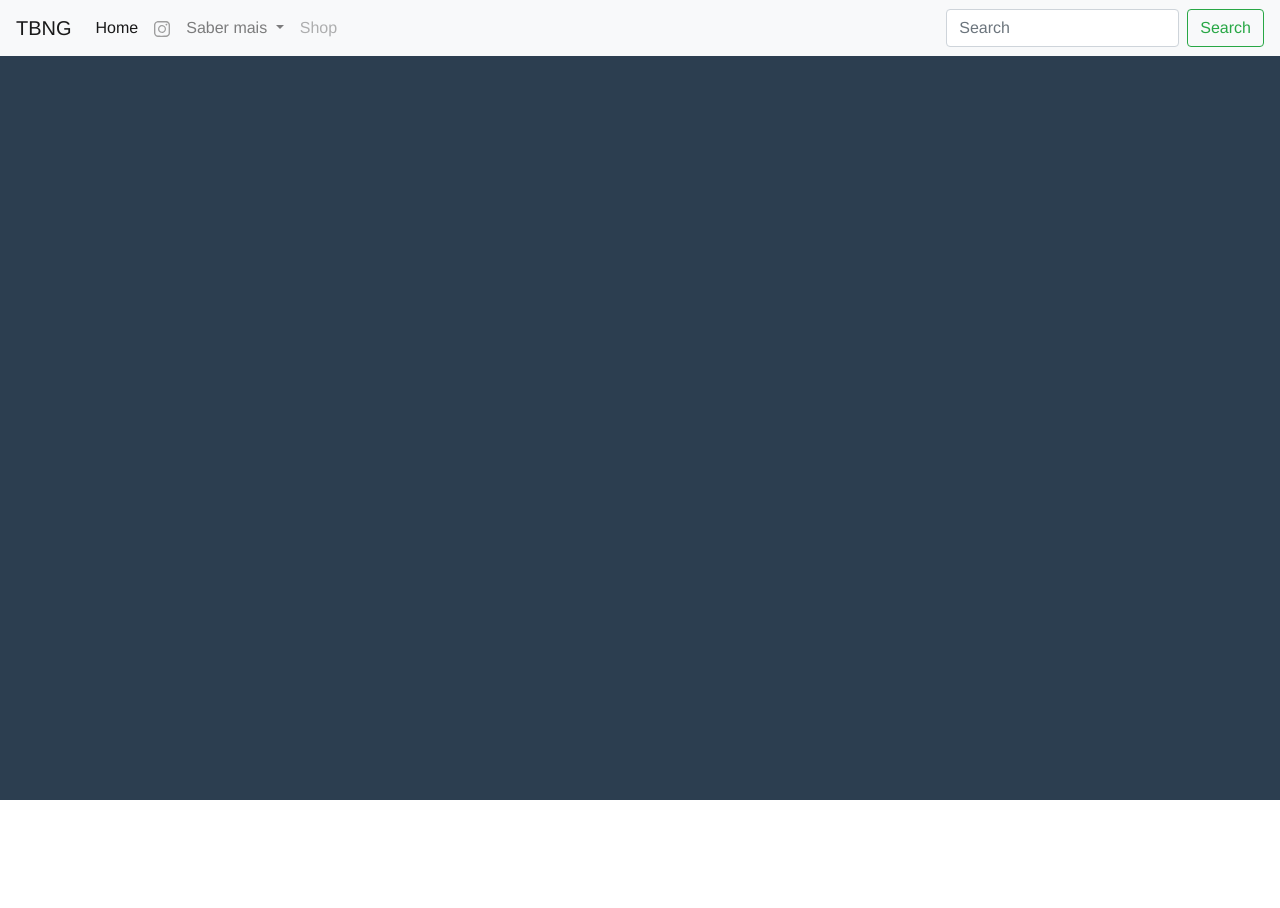
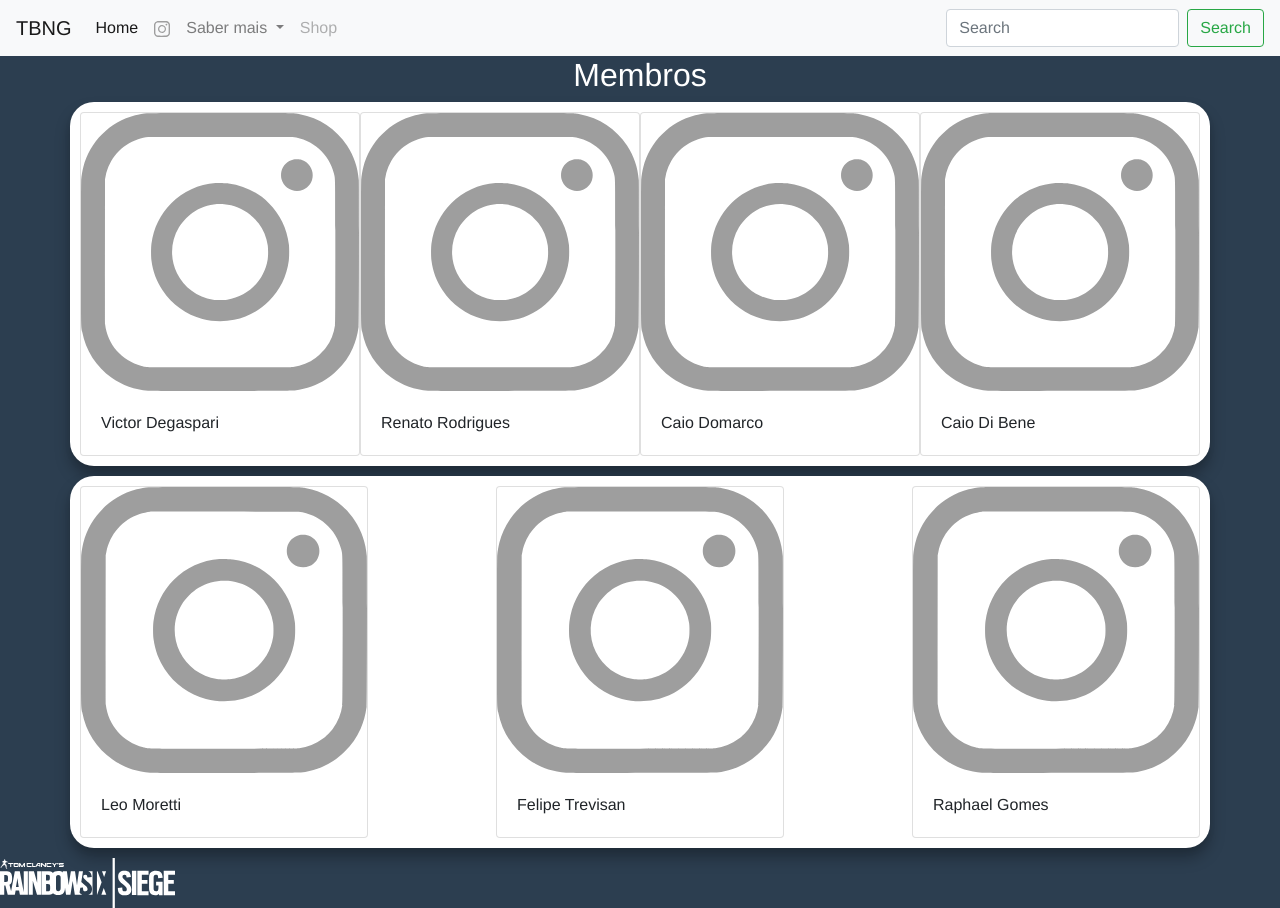
Before and after one commit to VictorDegaspari/TBNG-front-end, a Vue app: page /members in a window 1280 px wide. Before the commit the page ends 800 px from the top, so only its background shows below. Built offline with nearby package versions, Linux system fonts and the light colour scheme.

Commit message:
Members page

```diff
--- a/src/App.vue
+++ b/src/App.vue
@@ -20,8 +20,9 @@ export default {
   -webkit-font-smoothing: antialiased;
   -moz-osx-font-smoothing: grayscale;
   background: #2c3e50;
-  width: 100vw;
-  height: 100vh;
+  width: 100%;
+  height: auto;
+  margin: 0;
 }
 h1 {
   font-weight: 500;
--- a/src/components/Vcontainers.vue
+++ b/src/components/Vcontainers.vue
@@ -6,12 +6,22 @@ export default {};
 </script>
 <style lang="scss" scoped>
 .container {
-  margin-top: 20px;
   padding: 10px;
   display: flex;
   background: #ffffff;
   box-shadow: 0px 10px 15px rgba(0, 0, 0, 0.274),
     0px 4px 6px rgba(0, 0, 0, 0.05);
-  border-radius: 12px;
+  border-radius: 24px;
+  justify-content: space-between;
+  margin-bottom: 10px;
+}
+@media (max-width: 998px) {
+  .container {
+    display: block;
+    background: #3091ff96;
+    justify-items: center;
+    align-self: center;
+    width: fit-content;
+  }
 }
 </style>
--- /dev/null
+++ b/src/components/Vfooter.vue
@@ -0,0 +1,11 @@
+<template>
+  <footer><img src="../assets/rainbow-6-siege-1.svg" alt="" /></footer>
+</template>
+<style lang="scss">
+footer {
+  display: flex;
+  height: 50px;
+  z-index: 10;
+  bottom: 50px;
+}
+</style>
--- a/src/components/Vmembers.vue
+++ b/src/components/Vmembers.vue
@@ -1,6 +1,6 @@
 <template>
   <div class="card">
-    <img src="" class="card-img-top" alt="..." />
+    <img src="../assets/insta.svg" class="card-img-top" alt="..." />
     <div class="card-body">
       <p class="card-text">{{ texto }}</p>
     </div>
--- a/src/components/Vmenu.vue
+++ b/src/components/Vmenu.vue
@@ -40,7 +40,11 @@
               Saber mais
             </a>
             <div class="dropdown-menu" aria-labelledby="navbarDropdown">
-              <a class="dropdown-item" href="#">Membros</a>
+              <a
+                class="dropdown-item"
+                @click="e => this.$router.push({ path: '/members' })"
+                >Membros</a
+              >
               <a
                 class="dropdown-item"
                 @click="e => this.$router.push({ path: '/about' })"
--- /dev/null
+++ b/src/components/Vtitles.vue
@@ -0,0 +1,30 @@
+<template>
+  <div class="titles" :style="'margin:'">
+    <h4>{{ msg }}</h4>
+  </div>
+</template>
+<script>
+export default {
+  props: {
+    msg: String,
+    margin: {
+      type: Array,
+      default: function() {
+        return ["40", "24", "0", "24"];
+      }
+    }
+  }
+};
+</script>
+<style lang="scss" scoped>
+.titles {
+  background: rgb(98, 147, 252);
+  color: #ffffff;
+  padding-left: 10px;
+  border: 8px 8px 0px 0px;
+  margin-top: 20px;
+}
+h4 {
+  margin: 0;
+}
+</style>
--- a/src/router/index.js
+++ b/src/router/index.js
@@ -1,6 +1,7 @@
 import Vue from "vue";
 import VueRouter from "vue-router";
 import Home from "../views/Home.vue";
+import Members from "../views/Members.vue";
 
 Vue.use(VueRouter);
 
@@ -9,6 +10,16 @@ const routes = [
     path: "/",
     name: "Home",
     component: Home,
+    // children: [        sub rotas
+    //     { path: ":name", name: "content", component: NamesContent }
+    //     { path: ":name", name: "content", component: NamesContent }
+    //     { path: ":name", name: "content", component: NamesContent }
+    //   ],
+  },
+  {
+    path: "/members",
+    name: "Members",
+    component: Members,
     // children: [        sub rotas
     //     { path: ":name", name: "content", component: NamesContent }
     //     { path: ":name", name: "content", component: NamesContent }
--- a/src/views/Home.vue
+++ b/src/views/Home.vue
@@ -1,24 +1,20 @@
 <template>
   <div class="home">
-    <Container>
-      <Members texto="Membro 1" />
-      <Members texto="Membro 2" />
-      <Members texto="Membro 3" />
-    </Container>
+    <Footer />
   </div>
 </template>
-
 <script>
-// @ is an alias to /src
-
-import Members from "@/components/Vmembers.vue";
-import Container from "@/components/Vcontainers.vue";
-
+import Footer from "@/components/Vfooter.vue";
 export default {
   components: {
-    Members,
-    Container
+    Footer
   }
 };
 </script>
-<style scoped></style>>
+
+<style scoped>
+.home {
+  position: relative;
+  height: 100%;
+}
+</style>
--- /dev/null
+++ b/src/views/Members.vue
@@ -0,0 +1,42 @@
+<template>
+  <div>
+    <h2>Membros</h2>
+    <!-- <Titles msg="Membros" :margin="[10]" /> -->
+    <Container>
+      <Members texto="Victor Degaspari"></Members>
+      <Members texto="Renato Rodrigues"></Members>
+      <Members texto="Caio Domarco"></Members>
+      <Members texto="Caio Di Bene"></Members>
+    </Container>
+    <Container>
+      <Members texto="Leo Moretti"></Members>
+      <Members texto="Felipe Trevisan"></Members>
+      <Members texto="Raphael Gomes"></Members>
+    </Container>
+    <Footer />
+  </div>
+</template>
+<script>
+// @ is an alias to /src
+
+import Members from "@/components/Vmembers.vue";
+import Container from "@/components/Vcontainers.vue";
+// import Titles from "@/components/Vtitles.vue";
+import Footer from "@/components/Vfooter.vue";
+
+export default {
+  components: {
+    Members,
+    Container,
+    // Titles,
+    Footer
+  }
+};
+</script>
+
+<style lang="scss" scoped>
+h2 {
+  color: #ffffff;
+  text-align: center;
+}
+</style>
```
Also changed, not shown: src/assets/rainbow-6-siege-1.svg (added).
